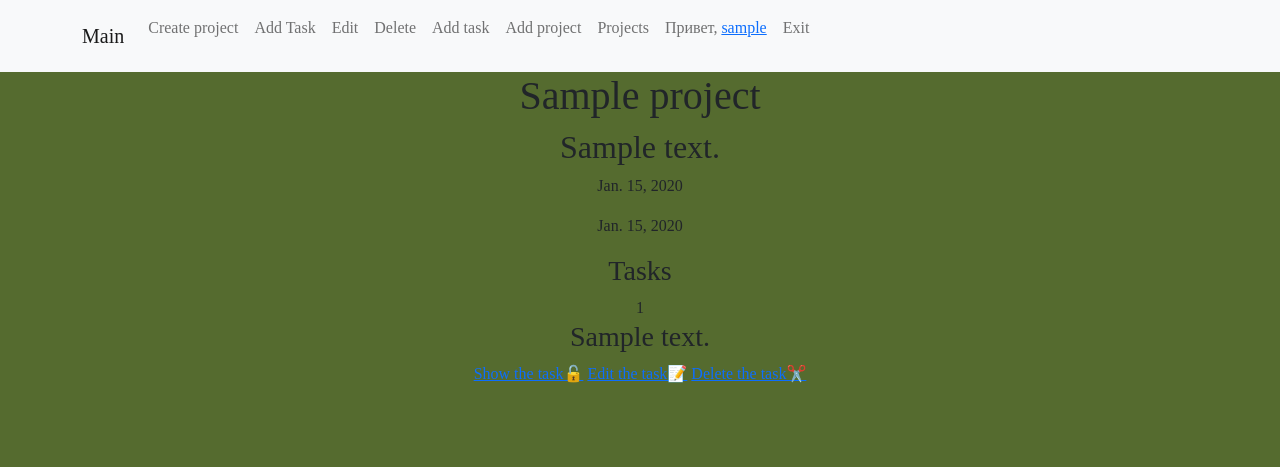
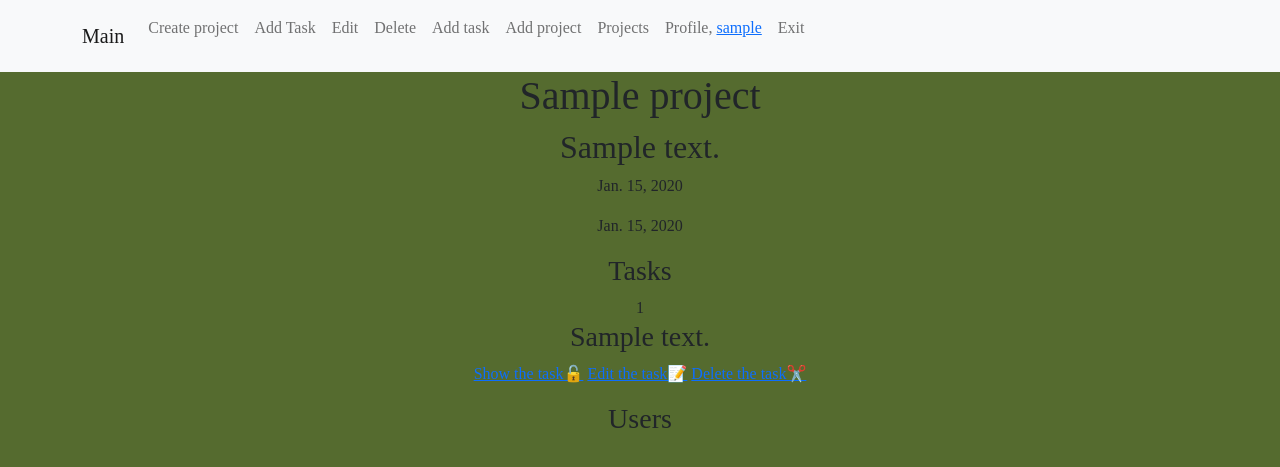
Before and after one commit to nishanova73/issue-tracker, a Django app: page /project_view/1/ in a window 1280 px wide. Shown: the top 467 px of the page. Run offline with Django 4.2, Linux system fonts and the light colour scheme; a user stored in the database is signed in; tables that the repository leaves empty hold one stand-in row (values such as "Sample post"); parts of the project's set-up code (start-up, migrations or seed data) failed here and were passed over.

Commit message:
hw-60 updated html pages for profiles

```diff
--- a/source/accounts/templates/profile.html
+++ b/source/accounts/templates/profile.html
@@ -11,6 +11,6 @@
         <img src="{{ user_object.profile.avatar.url }}" alt="user avatar">
     {% endif %}
 
-    {% include "partial/article_list.html" %}
+    {% include "partial/task_list.html" %}
 
 {% endblock content %}
--- a/source/webapp/templates/base.html
+++ b/source/webapp/templates/base.html
@@ -35,7 +35,7 @@
                         <a class="nav-link" href="{% url 'webapp:main_page2' %}">Projects</a>
                     </li>
                     <li class="nav-item">
-                        <p class="nav-link">Привет, <a href="{% url 'accounts:user-profile' user.id %}">{{ user.username }}</a></p>
+                        <p class="nav-link">Profile, <a href="{% url 'accounts:user-profile' user.id %}">{{ user.username }}</a></p>
                     </li>
                     <li class="nav-item">
                         <a class="nav-link" href="{% url 'accounts:logout' %}">Exit</a>
--- a/source/webapp/templates/partial/task_list.html
+++ b/source/webapp/templates/partial/task_list.html
@@ -1,6 +1,7 @@
 {% if is_paginated %}
     {% include 'partial/pagination.html' %}
 {% endif %}
+{% block content %}
 
 <h1>📝ISSUE TRACKER📝</h1>
 </br>
--- a/source/webapp/templates/projects/view.html
+++ b/source/webapp/templates/projects/view.html
@@ -43,6 +43,13 @@
         {% endif %}
     {% endfor %}
 
+<h3>Users</h3>
+    {% for user in project_users %}<a href="{% url 'accounts:user-profile' user.pk %}">{{ user }}</a>
+        {% if perms.auth.delete_user and request.users in project.users.all %}
+                <button class="remove_user bi bi-person-x" name="user_id" value="{{ user.pk }}"></button>
+                {% endif %}
+    {% endfor %}
+
     {% if is_paginated %}
             {% include 'partial/pagination.html' %}
     {% endif %}
```
